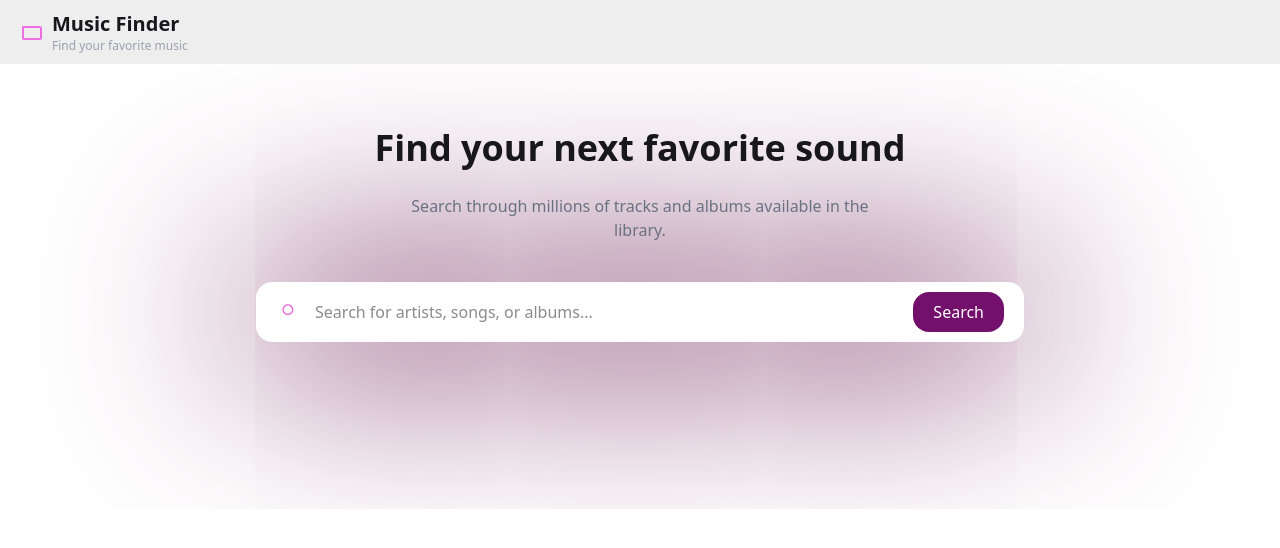
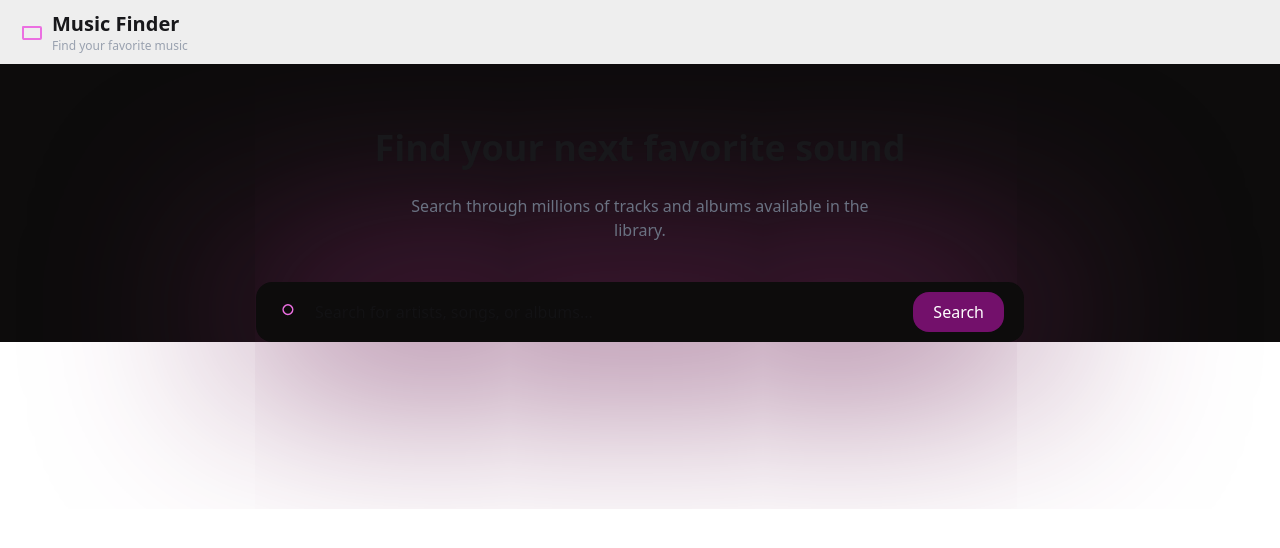
Before and after one commit to IvanParada/music-finder, a React (Vite) app: page / in a window 1280 px wide. Shown: the top 548 px of the page. Built offline with nearby package versions, Linux system fonts and the light colour scheme.

Commit message:
update bg-color body

```diff
--- a/src/index.css
+++ b/src/index.css
@@ -1,2 +1,6 @@
 @import "tailwindcss";
 @plugin "daisyui";
+
+body {
+    background: #0D0C0C;
+}
```
